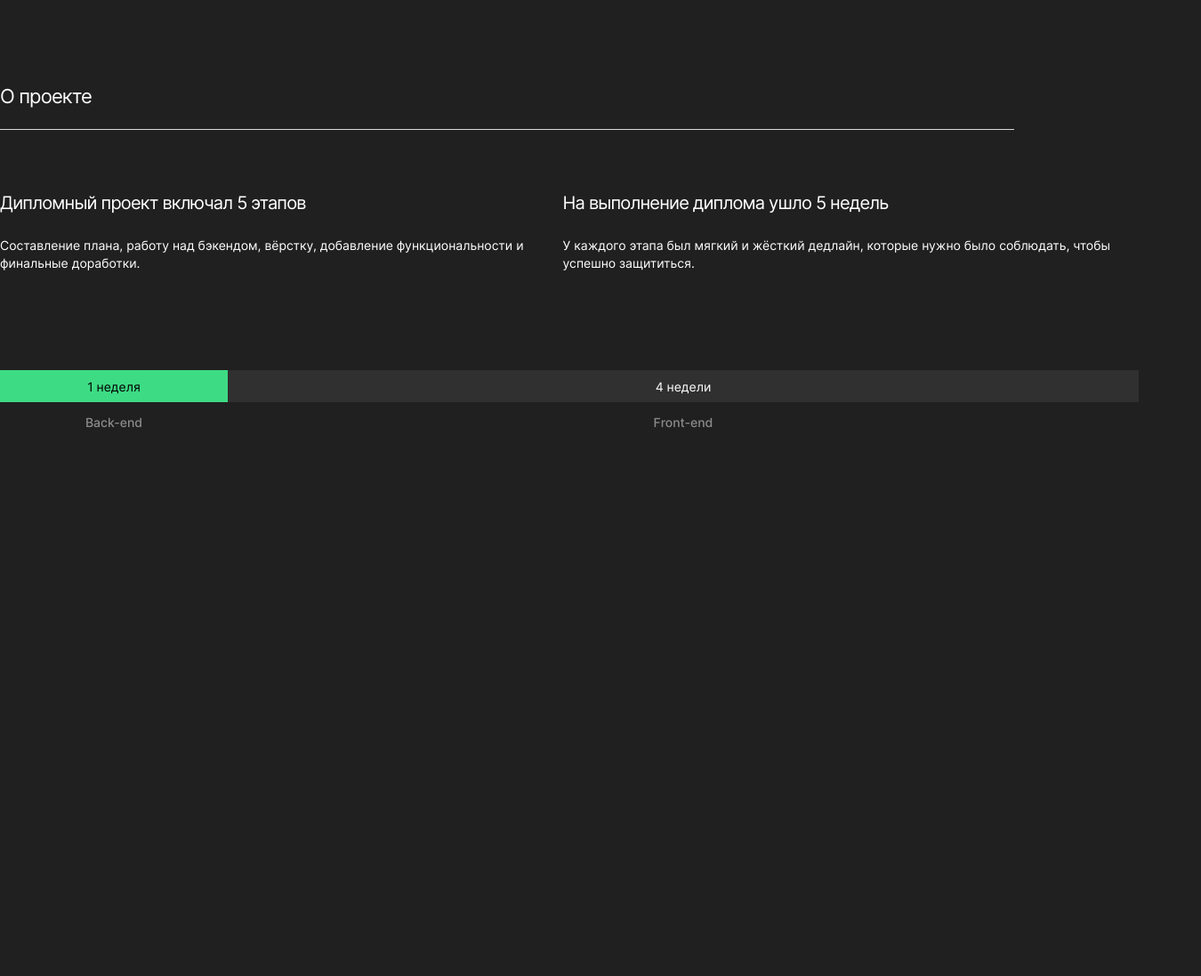
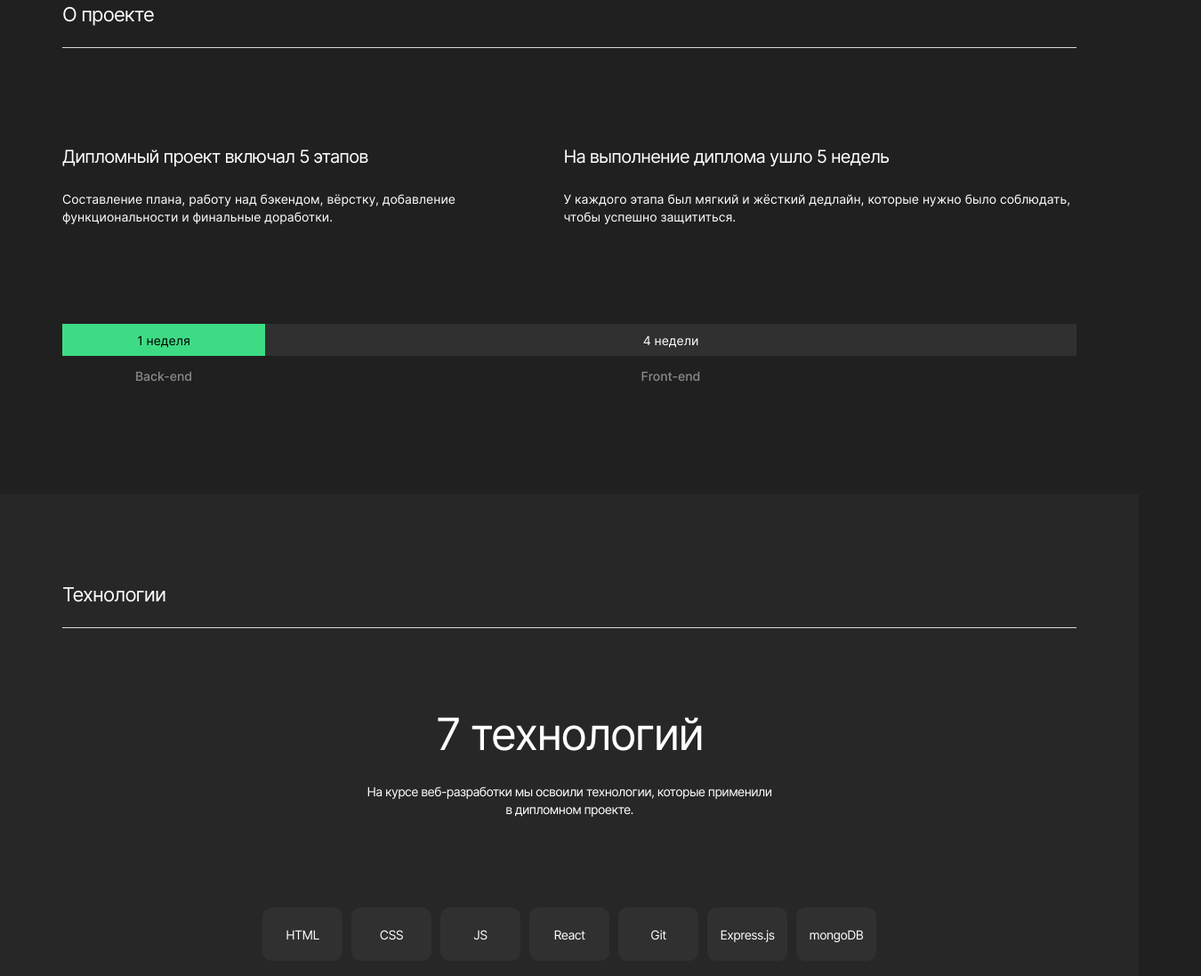
Before and after one commit to Mori-verum/movies-explorer-frontend, a React app: page / in a window 1280 px wide. Shown: the part 697-1794 px from the top of the page at 89% size, 1350 px wide, since content can reach past the window. Before the commit the page ends 1194 px from the top, so only its background shows below. Built offline with nearby package versions, Linux system fonts and the light colour scheme.

Commit message:
added techs section

```diff
--- a/src/components/AboutProject/AboutProject.css
+++ b/src/components/AboutProject/AboutProject.css
@@ -1,12 +1,14 @@
 .about {
     color: var(--text-color);
+    background-color: var(--background-color);
+    padding: 70px 0 110px;
 }
 
 .about__title {}
 
 .about__items {
     display: flex;
-    margin-top: 70px;
+    margin-top: 110px;
 }
 
 .about__item {}
--- a/src/components/AboutProject/AboutProject.js
+++ b/src/components/AboutProject/AboutProject.js
@@ -1,17 +1,20 @@
 import './AboutProject.css'
+import SectionTitle from '../SectionTitle/SectionTitle';
 
 function AboutProject() {
     return (
         <section className="about section">
-            <h2 className="about__title section-title">О проекте</h2>
+            <div className="container">
+                {/* <h2 className="about__title section-title">О проекте</h2> */}
+                <SectionTitle title="О проекте" />
                 <div className="about__items">
                     <div className="about__item">
-                    <h3 className="about__item-title">Дипломный проект включал 5 этапов</h3>
-                    <p className="about__item-description">Составление плана, работу над бэкендом, вёрстку, добавление функциональности и финальные доработки.</p>
+                        <h3 className="about__item-title">Дипломный проект включал 5&nbsp;этапов</h3>
+                        <p className="about__item-description">Составление плана, работу над бэкендом, вёрстку, добавление функциональности и&nbsp;финальные доработки.</p>
                     </div>
                     <div className="about__item">
-                    <h3 className="about__item-title">На выполнение диплома ушло 5 недель</h3>
-                    <p className="about__item-description">У каждого этапа был мягкий и жёсткий дедлайн, которые нужно было соблюдать, чтобы успешно защититься.</p>
+                        <h3 className="about__item-title">На&nbsp;выполнение диплома ушло 5&nbsp;недель</h3>
+                        <p className="about__item-description">У&nbsp;каждого этапа был мягкий и&nbsp;жёсткий дедлайн, которые нужно было соблюдать, чтобы успешно защититься.</p>
                     </div>
                 </div>
                 <div className="about__timeline">
@@ -20,6 +23,7 @@ function AboutProject() {
                     <p className="about__stage-caption">Back-end</p>
                     <p className="about__stage-caption">Front-end</p>
                 </div>
+            </div>
         </section>
     )
 }
--- a/src/components/App/App.css
+++ b/src/components/App/App.css
@@ -6,23 +6,13 @@
 .link {}
 
 .section {
-  width: 1280px;
-  padding: 0 70px;
+  width: 100vw;
 }
 
-.section-title {
-  font-family: 'Inter', Arial, sans-serif;
-  font-style: normal;
-  font-weight: 400;
-  font-size: 22px;
-  line-height: 27px;
-  text-decoration: none;
-  color: var(--text-color);
-  letter-spacing: -0.04em;
-  width: calc((1140 / 1280) * 100%);
-  border-bottom: 1px solid #dadada;
-  margin: 110px 0 0;
-  padding: 0 0 23px;
+.container {
+  max-width: 1280px;
+  padding: 0 70px;
+  margin: 0 auto;
 }
 
 .button {}
--- a/src/components/Header/Header.css
+++ b/src/components/Header/Header.css
@@ -1,8 +1,12 @@
 .header {
+    background-color: var(--landing-color);
     padding-top: 18px;
+}
+
+.header__container {
     display: flex;
     justify-content: space-between;
-    background-color: var(--landing-color);
+
 }
 
 .header__logo {
--- a/src/components/Header/Header.js
+++ b/src/components/Header/Header.js
@@ -7,8 +7,10 @@ function Header(props) {
 
     return (
         <header className="header section">
-            <img className="header__logo" src={headerLogo} alt="Логотип" />
-            <Navigation loggedIn={loggedIn} />
+            <div className="header__container container">
+                <img className="header__logo" src={headerLogo} alt="Логотип" />
+                <Navigation loggedIn={loggedIn} />
+            </div>
         </header>
     )
 }
--- a/src/components/Main/Main.js
+++ b/src/components/Main/Main.js
@@ -9,7 +9,7 @@ function Main() {
         <Promo />
         {/* <NavTab /> */}
         <AboutProject />
-        {/* <Techs /> */}
+        <Techs />
         {/* <AboutMe /> */}
         </>
     )
--- a/src/components/Navigation/Navigation.css
+++ b/src/components/Navigation/Navigation.css
@@ -4,7 +4,8 @@
 }
 
 .navigation__container {
-
+    display: flex;
+    gap: 30px;
 }
 
 .navigation__link {
--- a/src/components/Promo/Promo.css
+++ b/src/components/Promo/Promo.css
@@ -2,6 +2,11 @@
     background-color: var(--landing-color);
     padding-top: 75px;
     padding-bottom: 75px;
+}
+
+.promo__container {
+    display: flex;
+    justify-content: space-between;
 }
 
 .promo__text-container {
@@ -16,10 +21,11 @@
     font-weight: 400;
     font-size: 50px;
     line-height: 58px;
+    max-width: 640px;
 }
 
 .promo__subtitle {
-    margin: 0;
+    margin: 36px 0 0;
     font-family: 'Inter', 'Arial', sans-serif;
     color: var(--text-color);
     font-style: normal;
@@ -27,6 +33,7 @@
     font-size: 13px;
     line-height: 16px;
     opacity: 0.5;
+    max-width: 310px;
 }
 
 .promo__image {}
@@ -39,4 +46,5 @@
     border-radius: 3px;
     height: 36px;
     width: 129px;
+    margin: 146px 0 0;
 }
--- a/src/components/Promo/Promo.js
+++ b/src/components/Promo/Promo.js
@@ -4,12 +4,14 @@ import landingLogo from '../../images/landing-logo.svg';
 function Promo() {
     return (
         <section className="promo section">
-            <div className="promo__text-container">
-                <h1 className="promo__title">Учебный проект студента факультета Веб-разработки.</h1>
-                <p className="promo__subtitle">Листайте ниже, чтобы узнать больше про этот проект и его создателя.</p>
-                <button className="promo__button">Узнать больше</button>
+            <div className="promo__container container">
+                <div className="promo__text-container">
+                    <h1 className="promo__title">Учебный проект студента факультета Веб&#8209;разработки.</h1>
+                    <p className="promo__subtitle">Листайте ниже, чтобы узнать больше про этот проект и его создателя.</p>
+                    <button className="promo__button">Узнать больше</button>
+                </div>
+                <img className="promo__image" src={landingLogo} alt="Веб-земля" />
             </div>
-            <img className="promo__image" src={landingLogo} alt="Веб-земля" />
         </section>
     )
 }
--- /dev/null
+++ b/src/components/SectionTitle/SectionTitle.css
@@ -0,0 +1,13 @@
+.section-title {
+    font-family: 'Inter', Arial, sans-serif;
+    font-style: normal;
+    font-weight: 400;
+    font-size: 22px;
+    line-height: 27px;
+    text-decoration: none;
+    color: var(--text-color);
+    letter-spacing: -0.04em;
+    border-bottom: 1px solid #dadada;
+    margin: 0;
+    padding: 0 0 23px;
+  }
--- /dev/null
+++ b/src/components/SectionTitle/SectionTitle.js
@@ -0,0 +1,9 @@
+import './SectionTitle.css'
+
+function SectionTitle({ title }) {
+    return (
+        <h2 className="section-title">{ title }</h2>
+    )
+}
+
+export default SectionTitle;
--- /dev/null
+++ b/src/components/StackItem/StackItem.css
@@ -0,0 +1,21 @@
+.stack-item {
+    width: 90px;
+    height: 60px;
+    background-color: #303030;
+    border-radius: 10px;
+    display: flex;
+    justify-content: center;
+    align-items: center;
+}
+
+.stack-item__text {
+    font-family: 'Inter', 'Arial', sans-serif;
+    font-style: normal;
+    font-weight: 400;
+    font-size: 14px;
+    line-height: 17px;
+    text-align: center;
+    letter-spacing: -0.04em;
+    color: var(--text-color);
+    margin: 0;
+}
--- /dev/null
+++ b/src/components/StackItem/StackItem.js
@@ -0,0 +1,11 @@
+import './StackItem.css'
+
+function StackItem({ text }) {
+    return (
+        <div className="stack-item">
+            <p className="stack-item__text">{ text }</p>
+        </div>
+    )
+}
+
+export default StackItem;
--- a/src/components/Techs/Techs.css
+++ b/src/components/Techs/Techs.css
@@ -0,0 +1,39 @@
+.techs {
+    /* margin: 100px 0; */
+    background-color: #272727;
+    padding: 100px 0;
+}
+
+.container {}
+
+.techs__title {
+    font-family: 'Inter', 'Arial', sans-serif;
+    font-style: normal;
+    font-weight: 400;
+    font-size: 50px;
+    line-height: 58px;
+    text-align: center;
+    letter-spacing: -0.04em;
+    color: var(--text-color);
+    margin: 90px auto 0;
+}
+
+.techs__subtitle {
+    font-family: 'Inter', 'Arial', sans-serif;
+    font-style: normal;
+    font-weight: 400;
+    font-size: 14px;
+    line-height: 20px;
+    text-align: center;
+    letter-spacing: -0.04em;
+    color: var(--text-color);
+    max-width: 460px;
+    margin: 26px auto 0;
+}
+
+.techs__stack {
+    margin: 100px 0;
+    display: flex;
+    gap: 10px;
+    justify-content: center;
+}
--- a/src/components/Techs/Techs.js
+++ b/src/components/Techs/Techs.js
@@ -1,5 +1,26 @@
+import SectionTitle from '../SectionTitle/SectionTitle';
+import StackItem from '../StackItem/StackItem';
+import './Techs.css'
+
 function Techs() {
-
+    return (
+        <section className="techs section">
+            <div className="container">
+                <SectionTitle title="Технологии"/>
+                <h3 className="techs__title">7 технологий</h3>
+                <p className="techs__subtitle">На курсе веб-разработки мы освоили технологии, которые применили в дипломном проекте.</p>
+                <div className="techs__stack">
+                    <StackItem text="HTML"/>
+                    <StackItem text="CSS"/>
+                    <StackItem text="JS"/>
+                    <StackItem text="React"/>
+                    <StackItem text="Git"/>
+                    <StackItem text="Express.js"/>
+                    <StackItem text="mongoDB"/>
+                </div>
+            </div>
+        </section>
+    )
 }
 
 export default Techs;
```
Lines whose indentation alone changed are shown as unchanged.
